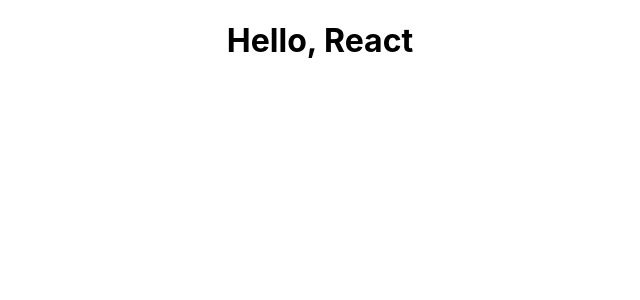
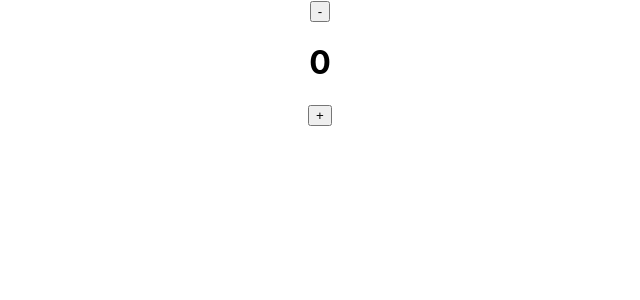
Before and after one commit to princemanzi/react-app, a React (Create React App) app: page / in a window 1280 px wide. Shown: the top 300 px of the page, without its empty margins (320-960 px from the left). Built offline with nearby package versions, Linux system fonts and the light colour scheme; the HTML template or start-up script is replaced by a standard one.

Commit message:
Initial commit

```diff
--- a/src/App.js
+++ b/src/App.js
@@ -1,9 +1,41 @@
+import { useState } from 'react';
 import './App.css';
 
-const  App = () => {
+// const  App = () => {
+//   const name = 'John';
+//   const isNameShowing = true;
+//   return (
+//     <div className="App">
+//       <h1>Hello, {isNameShowing ? name : 'someone'}!</h1>
+//     </div>
+//   );
+// }
+// const Person = (props) => {
+//   return(
+//     <>
+//     <h1> Name: {props.name}</h1>
+//     <h2> Last Name: {props.lastName}</h2>
+//     <h2> Age: {props.Age}</h2>
+//     </>
+//   );
+// }
+
+// const App = () => {
+//   return (
+//     <div className = "App">
+//       <Person name = {'John'} lastName = {'Doe'} Age = {'30'}/>
+//       <Person name = "Mary" lastName = 'Doe' Age = {'24'}/>
+//     </div>
+//   );
+// }
+
+const App = () => {
+  const [counter, setCounter] = useState(0);
   return (
-    <div className="App">
-      <h1>Hello, React</h1>
+    <div className = "App">
+      <button onClick={() => setCounter((prevCount) => prevCount - 1)}>-</button>
+      <h1>{counter}</h1>
+      <button onClick={() => setCounter((prevCount) => prevCount + 1)}>+</button>
     </div>
   );
 }
```
